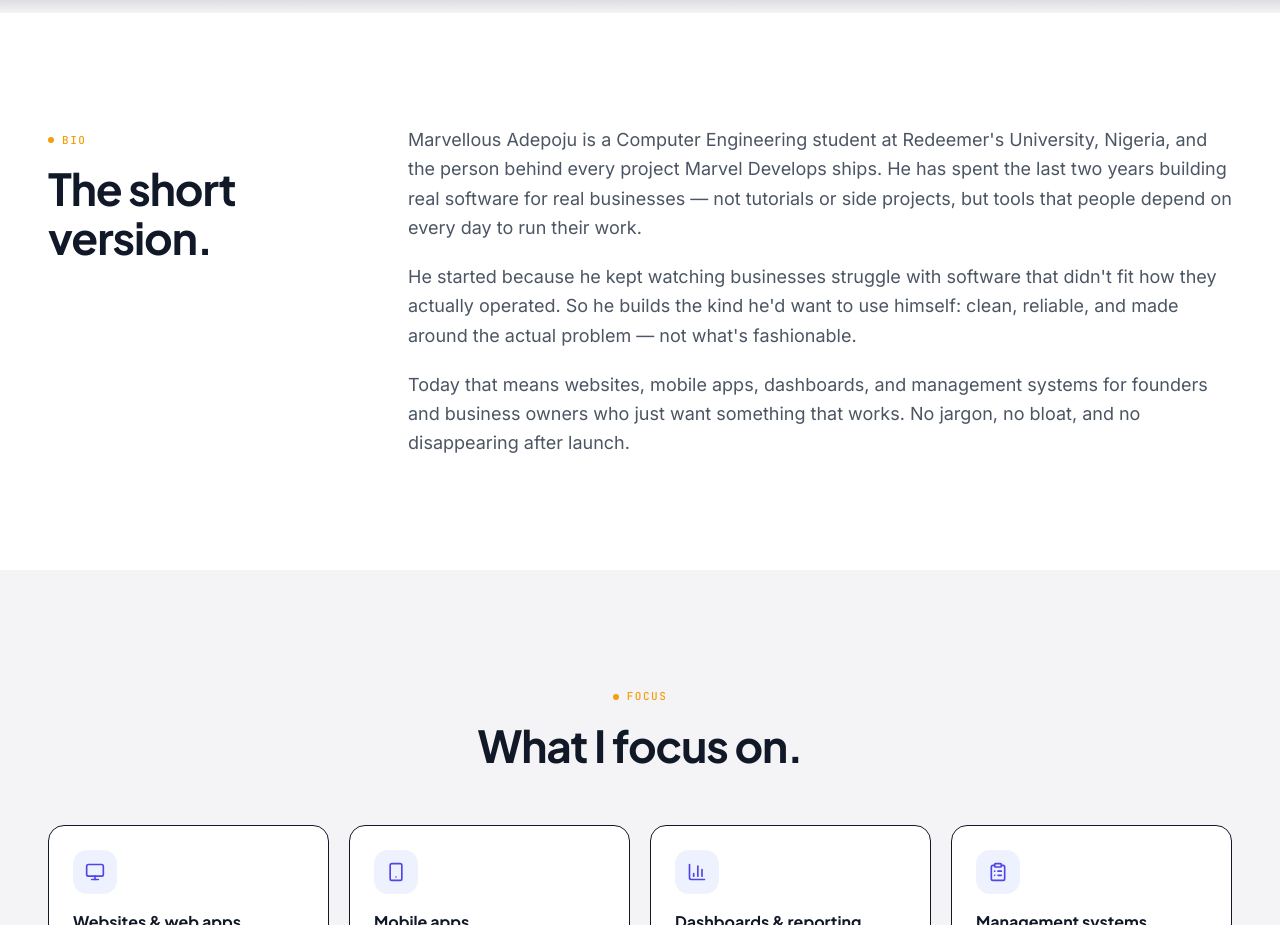
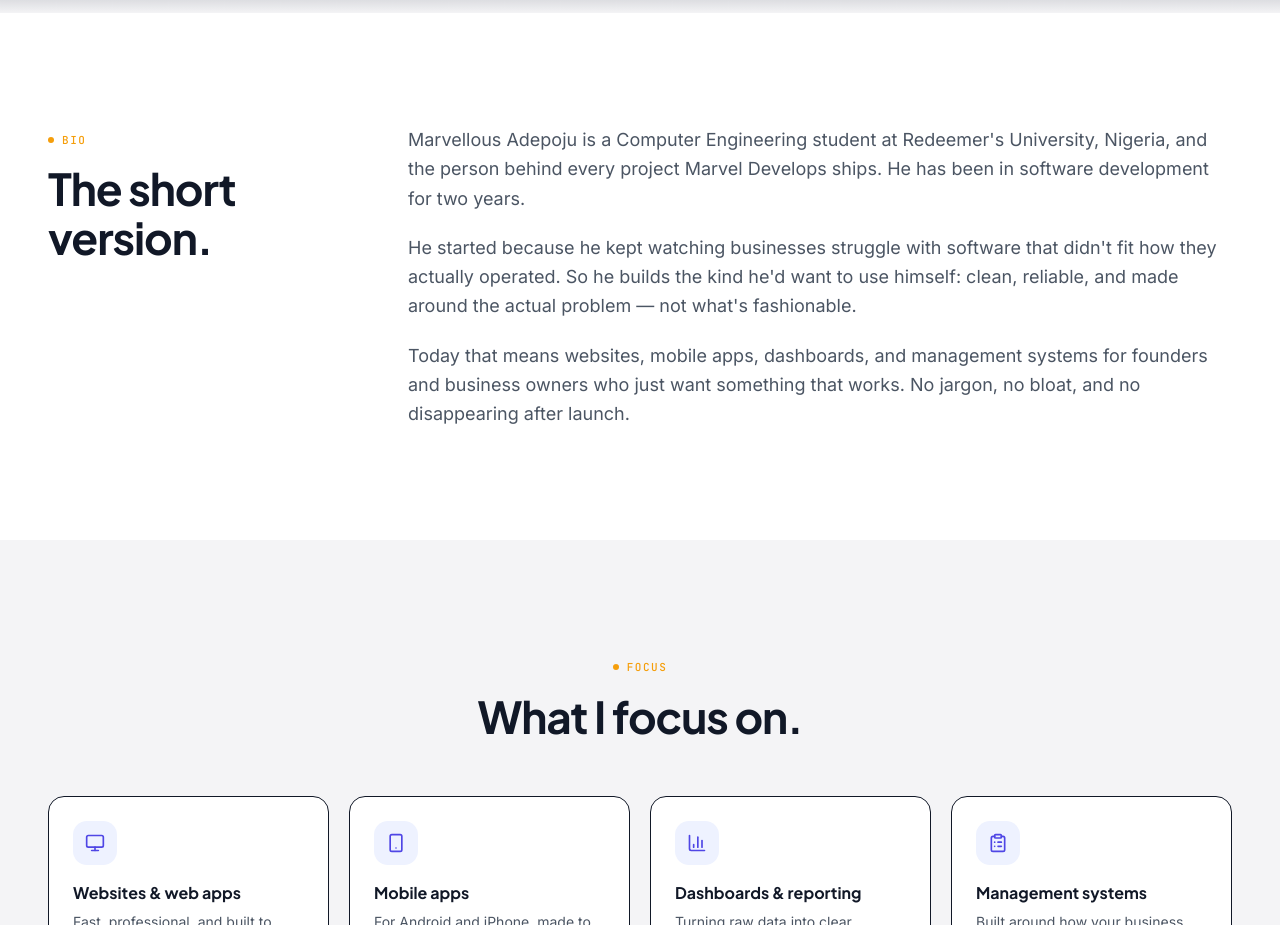
Before and after one commit to DevMarvellous/Marvel-Develops, a Next.js app: page /about in a window 1280 px wide. Shown: the part 860-1785 px from the top of the page. Built offline with nearby package versions, Linux system fonts and the light colour scheme.

Commit message:
update bio to honest 2-year software dev claim
Co-Authored-By: Claude Sonnet 4.6 <noreply@anthropic.com>

```diff
--- a/app/about/page.tsx
+++ b/app/about/page.tsx
@@ -12,7 +12,7 @@ export const metadata: Metadata = {
 }
 
 const bio = [
-  "Marvellous Adepoju is a Computer Engineering student at Redeemer's University, Nigeria, and the person behind every project Marvel Develops ships. He has spent the last two years building real software for real businesses — not tutorials or side projects, but tools that people depend on every day to run their work.",
+  "Marvellous Adepoju is a Computer Engineering student at Redeemer's University, Nigeria, and the person behind every project Marvel Develops ships. He has been in software development for two years.",
   "He started because he kept watching businesses struggle with software that didn't fit how they actually operated. So he builds the kind he'd want to use himself: clean, reliable, and made around the actual problem — not what's fashionable.",
   "Today that means websites, mobile apps, dashboards, and management systems for founders and business owners who just want something that works. No jargon, no bloat, and no disappearing after launch.",
 ]
```
